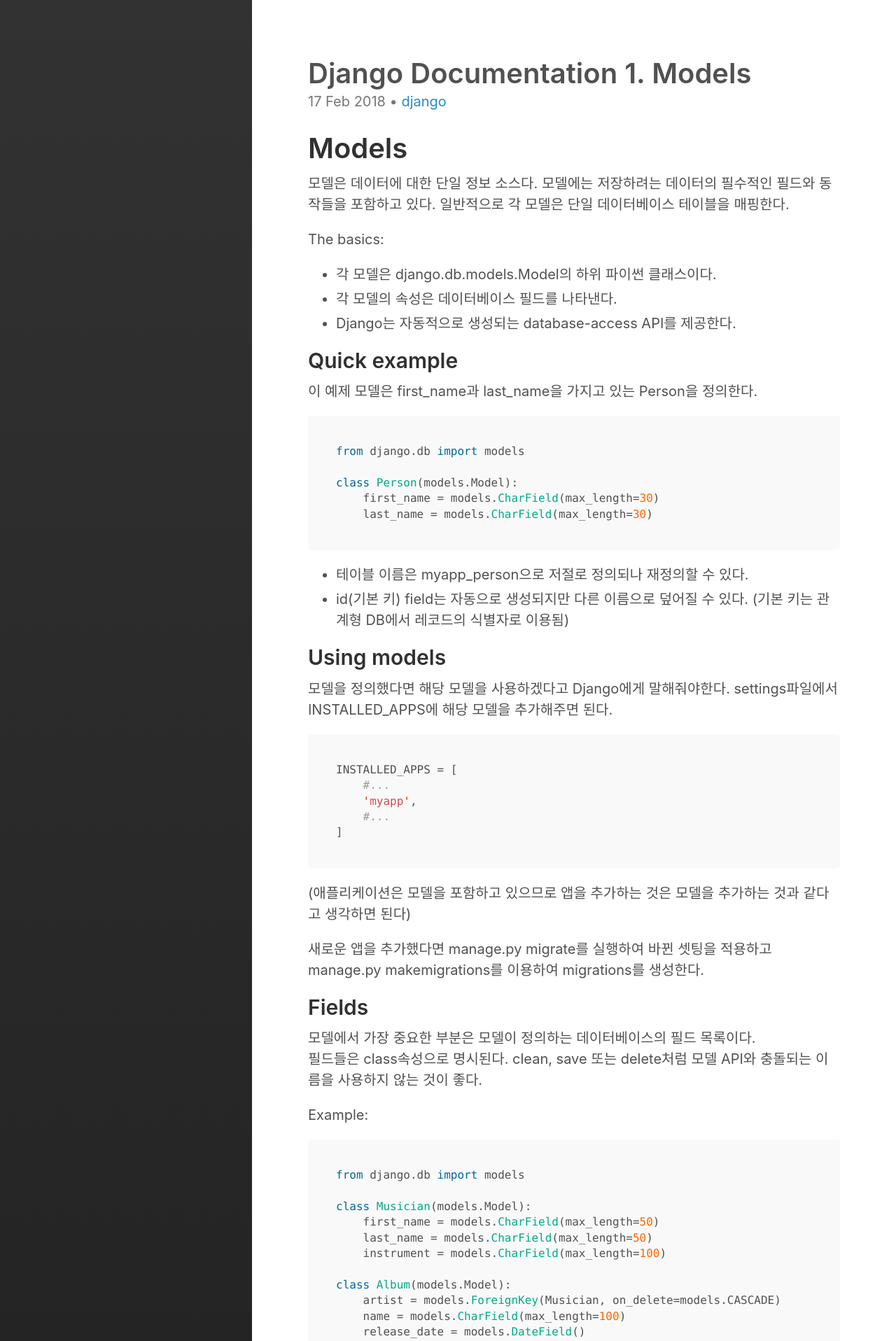
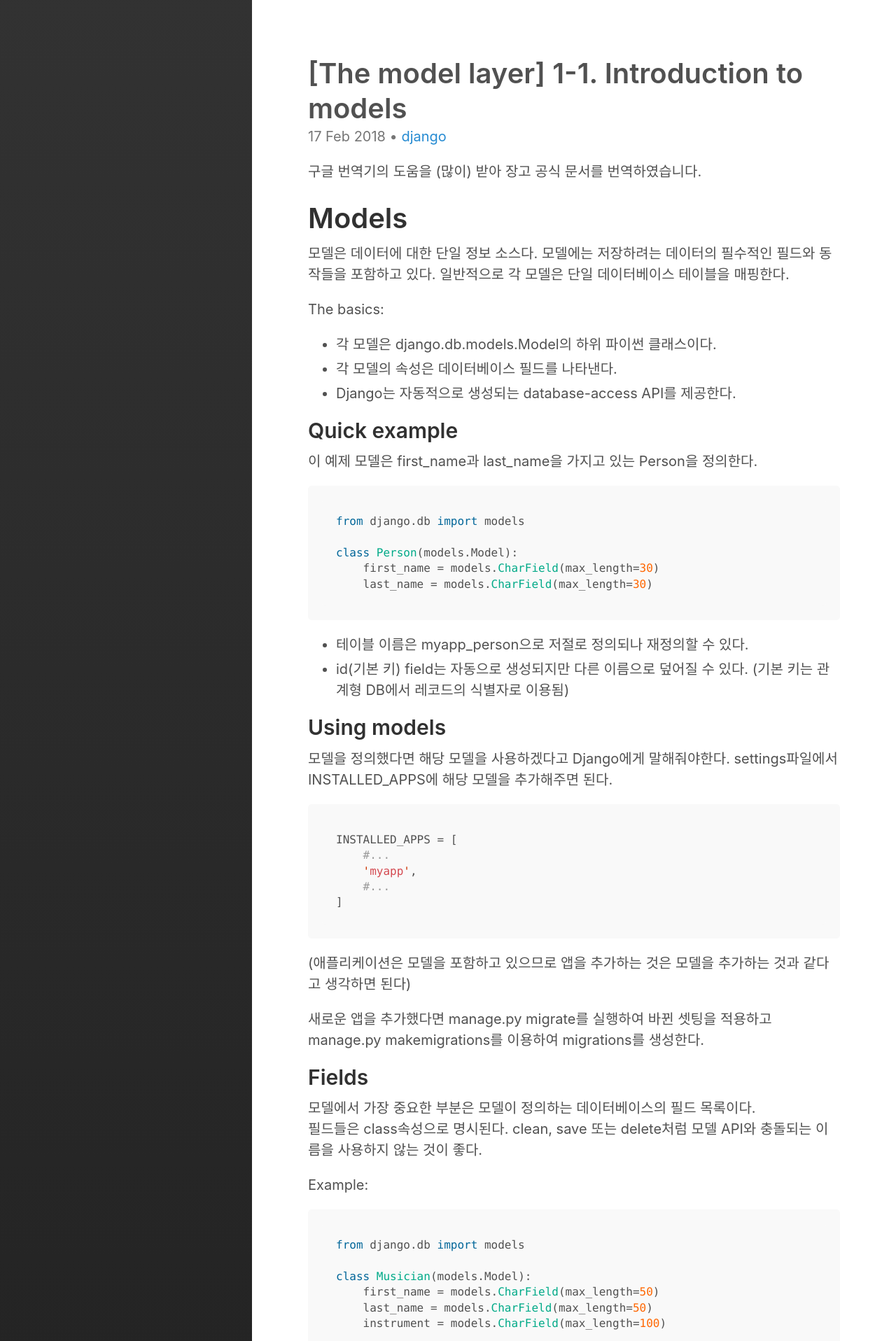
Before and after one commit to Chrisaor/chrisaor.github.com, a Jekyll site: the page built from _posts/Django/2018-02-17-Model.md, in a window 1280 px wide. Shown: the top 1916 px of the page at 70% size. Built offline with Jekyll 4.4.1, drawn with Linux system fonts in a browser that asks for light colours; some of the changed text lies outside the part shown.

Commit message:
django posts changed title and favicon

```diff
--- a/_includes/favicons.html
+++ b/_includes/favicons.html
@@ -1,2 +1,2 @@
 <link rel="apple-touch-icon-precomposed" sizes="144x144" href="{{ site.baseurl }}/favicon.png" />
-<link rel="shortcut icon" href="{{ site.baseurl }}/favicon.ico" />
+<link rel="shortcut icon" href="{{ site.baseurl }}/favicon.ico?" />
--- a/_posts/Django/2018-02-17-Model.md
+++ b/_posts/Django/2018-02-17-Model.md
@@ -1,9 +1,11 @@
 ---
 layout: post
-title:  "Django Documentation 1. Models"
+title:  "[The model layer] 1-1. Introduction to models"
 date:   2018-02-17 11:30:00 +0900
 categories: django
 ---
+
+구글 번역기의 도움을 (많이) 받아 장고 공식 문서를 번역하였습니다.
 
 # Models
 
```
Also changed, not shown: _posts/Algorithm/2018-02-27-Algorithm_TotalCount.md (+0 -2 lines), _posts/Django/2018-02-19-MakingQueries.md (+3 -1 lines), _posts/Django/2018-02-28-FieldTypes.md (added, +15 -0 lines).
